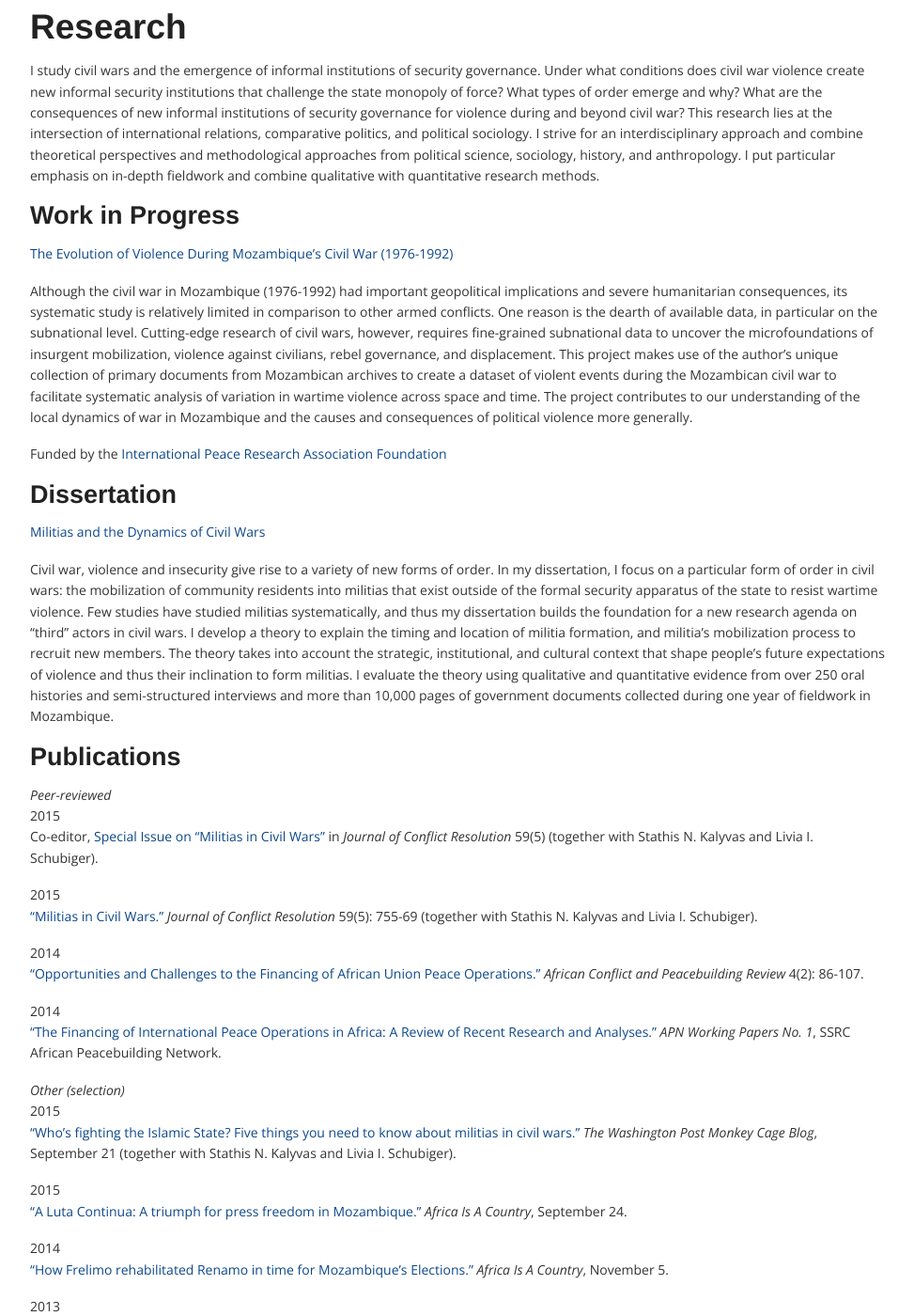
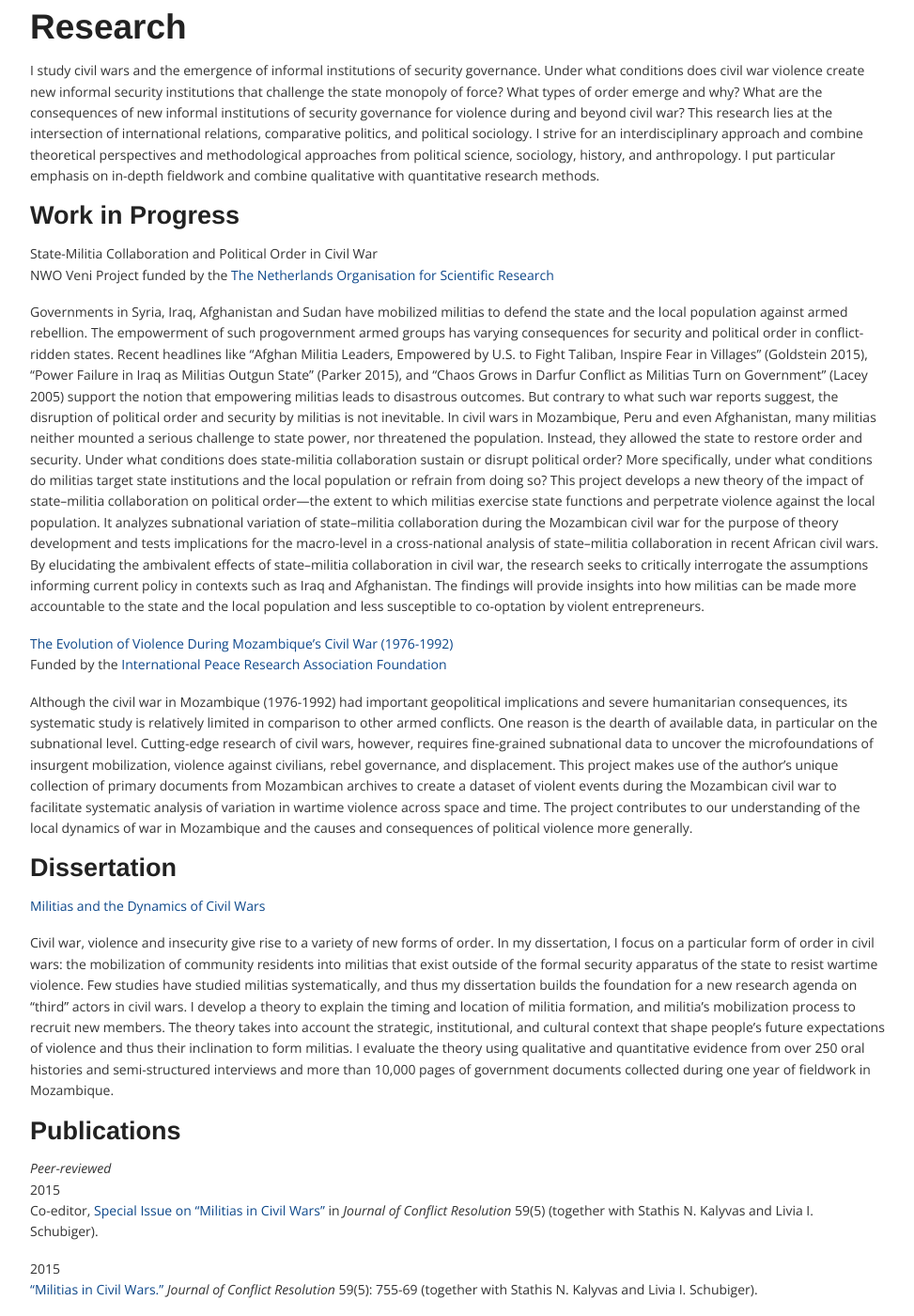
Before and after one commit to corinnajentzsch/corinnajentzsch.github.io, a Jekyll site: the page built from research.md, in a window 1280 px wide and 1400 px high, scrolled down 385 px. Shown: the whole window at 94% size, without its empty margins (153-1126 px from the left). Built offline with Jekyll 4.4.1, drawn with Linux system fonts in a browser that asks for light colours; nearby versions of some CDN libraries; library files that are not in the unit come from our copies; some of the changed text lies outside the part shown.

Commit message:
Updated research.md

```diff
--- a/research.md
+++ b/research.md
@@ -2,7 +2,7 @@
 layout: default
 title: Research
 published: true
-banner: "![Nampula City](/assets/media/nampula-square.jpg)"
+banner: '![Nampula City](/assets/media/nampula-square.jpg)'
 ---
 
 
@@ -15,11 +15,25 @@ I study civil wars and the emergence of informal institutions of security govern
 
 ### Work in Progress
 
+State-Militia Collaboration and Political Order in Civil War
+NWO Veni Project funded by the [The Netherlands Organisation for Scientific Research](http://www.nwo.nl/en/research-and-results/programmes/Talent+Scheme/awards/veni+awards/veni+awards+2016 "NWO")
+
+Governments in Syria, Iraq, Afghanistan and Sudan have mobilized militias to defend the
+state and the local population against armed rebellion. The empowerment of such progovernment armed groups has varying consequences for security and political order in
+conflict-ridden states. Recent headlines like “Afghan Militia Leaders, Empowered by U.S. to Fight Taliban, Inspire Fear in Villages” (Goldstein 2015), “Power Failure in Iraq as Militias Outgun State” (Parker 2015), and “Chaos Grows in Darfur Conflict as Militias Turn on Government” (Lacey 2005) support the notion that empowering militias leads to disastrous outcomes. But contrary to what such war reports suggest, the disruption of political order and security by militias is not inevitable. In civil wars in Mozambique, Peru and even
+Afghanistan, many militias neither mounted a serious challenge to state power, nor
+threatened the population. Instead, they allowed the state to restore order and security.
+Under what conditions does state-militia collaboration sustain or disrupt political order?
+More specifically, under what conditions do militias target state institutions and the local population or refrain from doing so? This project develops a new theory of the impact of state–militia collaboration on political order—the extent to which militias exercise state functions and perpetrate violence against the local population. It analyzes subnational variation of state–militia collaboration during the Mozambican civil war for the purpose of theory development and tests implications for the macro-level in a cross-national analysis of state–militia collaboration in recent African civil wars. By elucidating the ambivalent effects of state–militia collaboration in civil war, the
+research seeks to critically interrogate the assumptions informing current policy in
+contexts such as Iraq and Afghanistan. The findings will provide insights into how militias
+can be made more accountable to the state and the local population and less susceptible
+to co-optation by violent entrepreneurs.
+
 [The Evolution of Violence During Mozambique's Civil War (1976-1992)](http://iprafoundation.org/corinna-jentzsch/ "The Evolution of Violence")
+Funded by the [International Peace Research Association Foundation](http://iprafoundation.org/ "IPRAF")
 
 Although the civil war in Mozambique (1976-1992) had important geopolitical implications and severe humanitarian consequences, its systematic study is relatively limited in comparison to other armed conflicts. One reason is the dearth of available data, in particular on the subnational level. Cutting-edge research of civil wars, however, requires fine-grained subnational data to uncover the microfoundations of insurgent mobilization, violence against civilians, rebel governance, and displacement. This project makes use of the author’s unique collection of primary documents from Mozambican archives to create a dataset of violent events during the Mozambican civil war to facilitate systematic analysis of variation in wartime violence across space and time. The project contributes to our understanding of the local dynamics of war in Mozambique and the causes and consequences of political violence more generally.
-
-Funded by the [International Peace Research Association Foundation](http://iprafoundation.org/ "IPRAF")
 
 ### Dissertation
 
@@ -43,6 +57,9 @@ Co-editor, [Special Issue on “Militias in Civil Wars”](http://jcr.sagepub.co
 ["The Financing of International Peace Operations in Africa: A Review of Recent Research and Analyses."](webarchive.ssrc.org/working-papers/APN_WorkingPapers01_Jentzsch.pdf "APN WorkingPapers 01 Jentzsch") _APN Working Papers No. 1_, SSRC African Peacebuilding Network.
 
 _Other (selection)_
+2016
+["L’offre plurielle de sécurité dans le Grand Tunis. Quelles alternatives à l’État pour combler le « vide » sécuritaire?"](http://pluralsecurityinsights.org/wp-content/uploads/2016/07/160707_PSI_Policy-brief_Tunis.pdf) _Plural Security Insights Policy Brief_, Clingendael Conflict Research Unit, July (together with Hatem Kahloun and Souhaïl Belhadj)
+
 2015
 ["Who’s fighting the Islamic State? Five things you need to know about militias in civil wars."](https://www.washingtonpost.com/blogs/monkey-cage/wp/2015/09/21/whos-that-fighting-the-islamic-state-five-things-you-need-to-know-about-militias-in-civil-wars/ "Militias in Civil Wars") _The Washington Post Monkey Cage Blog_, September 21 (together with Stathis N. Kalyvas and Livia I. Schubiger).
 
```
